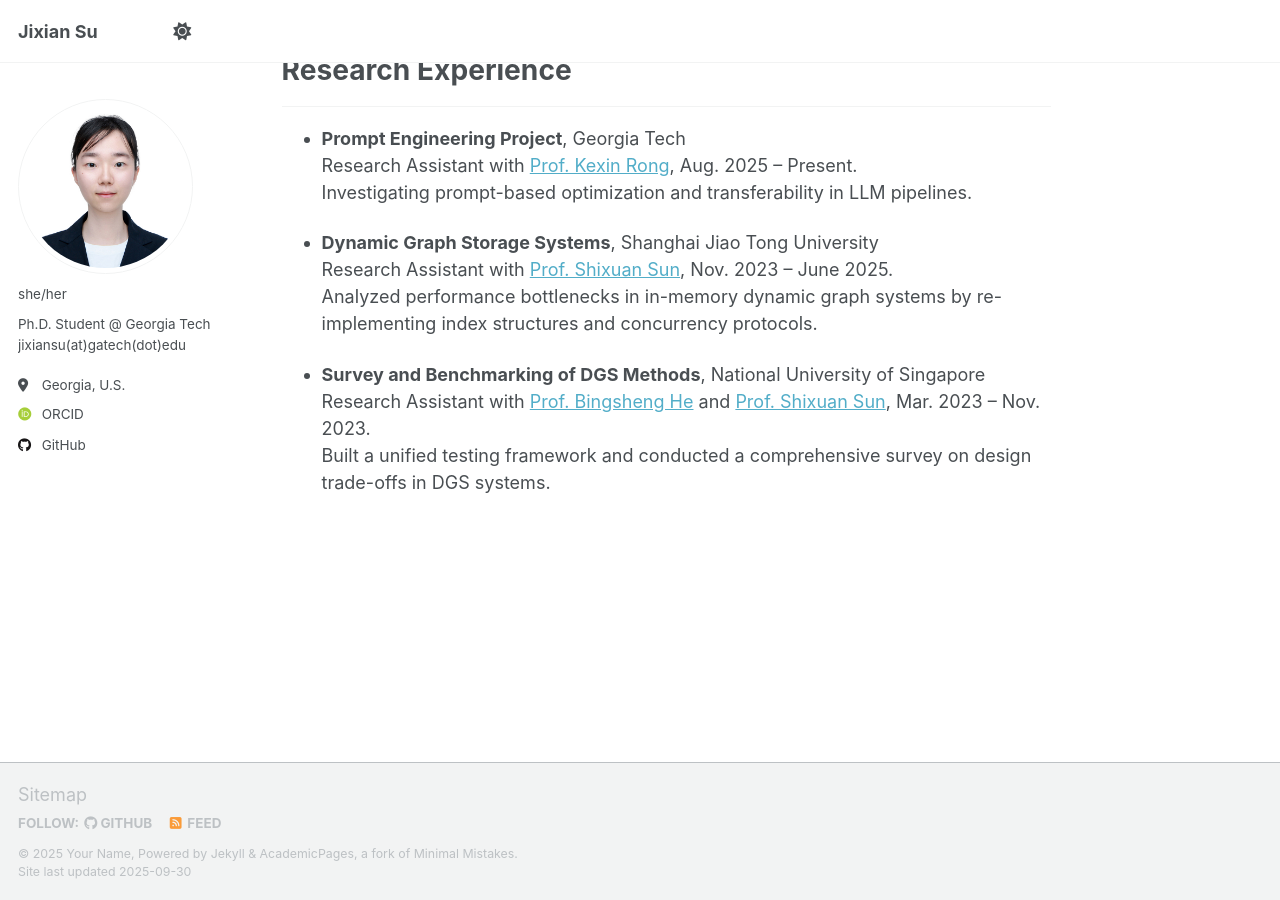
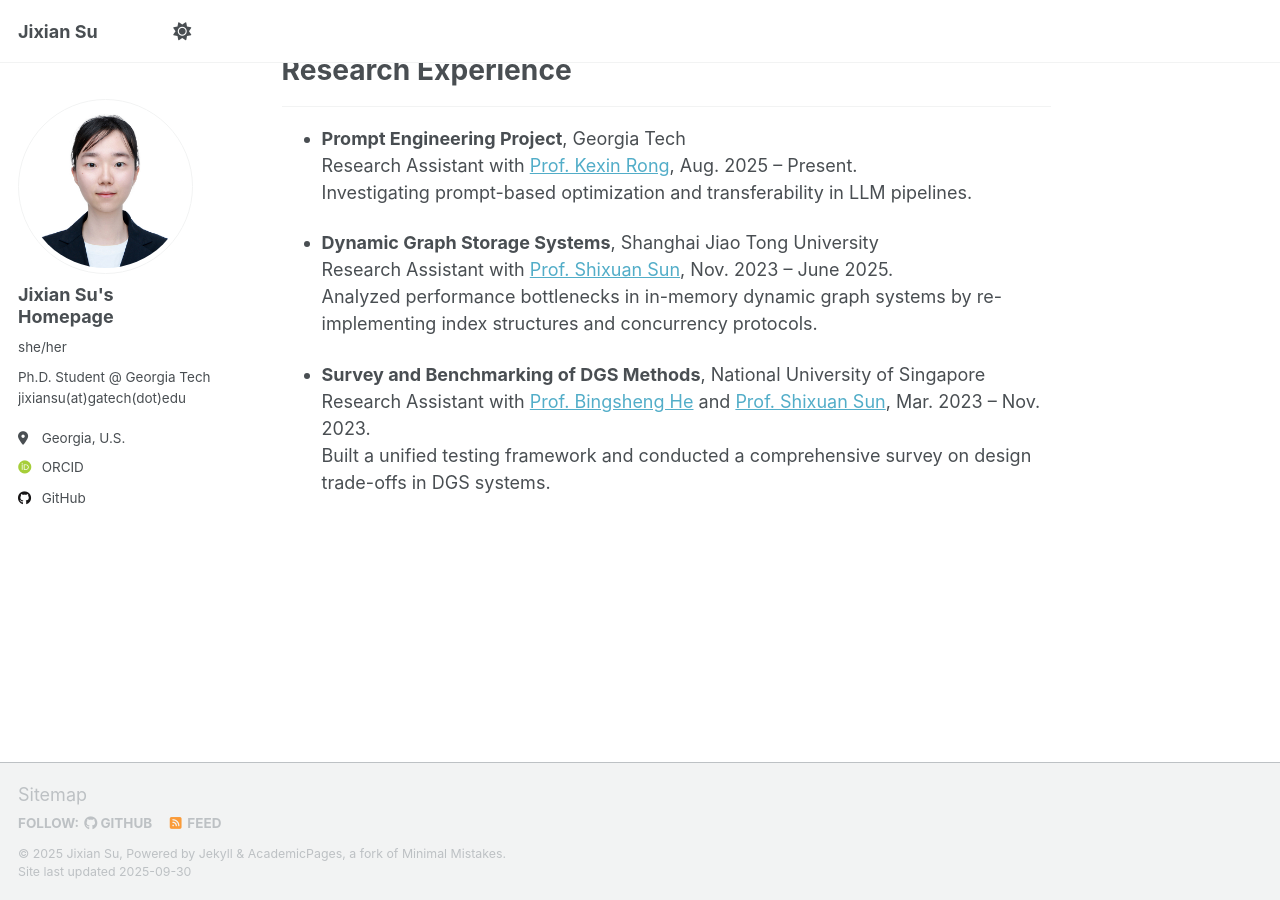
Before and after one commit to sjx07/sjx07.github.io, a Jekyll site: the page built from _pages/about.md, in a window 1280 px wide and 900 px high, scrolled down 1014 px. Built offline with Jekyll 4.4.1, drawn with Linux system fonts in a browser that asks for light colours; some web fonts are replaced; a script that is not in the unit is left out; our own code applies the rules of GitHub Pages for plain Markdown files.

Commit message:
fix avator

```diff
--- a/_config.yml
+++ b/_config.yml
@@ -11,12 +11,12 @@ locale                   : "en-US"
 site_theme               : "default" # Currently available options are "default", "air"
 title                    : "Jixian Su"
 title_separator          : "-"
-name                     : &name "Your Name"
+name                     : &name "Jixian Su"
 description              : &description "Your Name's academic portfolio"   # Update this with a general description of your site, this is the default if not overridden by a page
-url                      : https://academicpages.github.io # The base hostname & protocol for your site e.g. "https://[your GitHub username].github.io",
+url                      : https://sjx07.github.io # The base hostname & protocol for your site e.g. "https://[your GitHub username].github.io",
                                                            # or if you already have some other page hosted on Github then use "https://[your GitHub username].github.io/[Your Repo Name]"
 baseurl                  : "" # the subpath of your site, e.g. "/blog"
-repository               : "academicpages/academicpages.github.io"
+repository               : "sjx07/sjx07.github.io"
 
 # Site Author - The following control what appear as part of the author content on the side bar.
 #               If a field is blank the icon and link will not appear, otherwise it will be shown.
@@ -24,7 +24,7 @@ repository               : "academicpages/academicpages.github.io"
 author:
   # Biographic information
   avatar           : "sevis.jpg"
-  # name             : "Jixian Su's Homepage" # Your name - This will appear in the author profile and in the page title
+  name             : "Jixian Su's Homepage" # Your name - This will appear in the author profile and in the page title
   pronouns         : "she/her"
   bio              : "Ph.D. Student @ Georgia Tech jixiansu(at)gatech(dot)edu" # A short 1-2 sentence bio that appears in the author profile on the sidebar
   location         : "Georgia, U.S." # Your location
```
